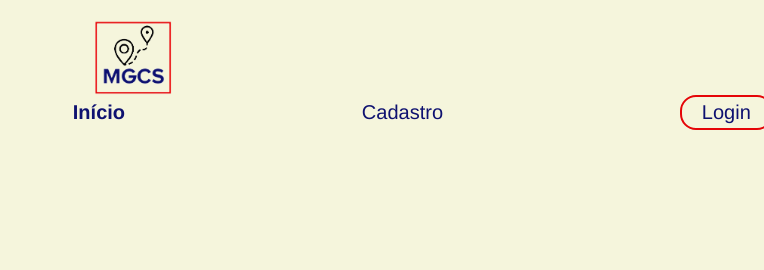
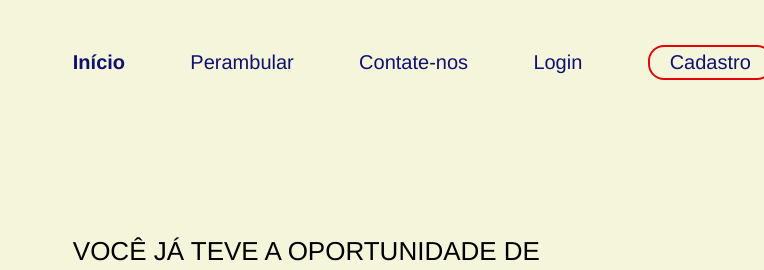
Before and after one commit to maryssilva/projetoIndividual, a plain HTML site: page index.html in a window 1280 px wide. Shown: the top 270 px of the page, 516-1280 px from the left. Drawn offline with Linux system fonts and the light colour scheme; a script that the page names is missing.

Commit message:
Nav atualizada

```diff
--- a/index.html
+++ b/index.html
@@ -18,16 +18,21 @@
         </div>
         <div class="banner2">
             <div class="container">
-                <a href="index.html"><img class="logo" src="img/semslogan.png"></a>
                 <ul class="navbar">
                     <li class="agora">
                         <a href="index.html">Início</a>
                     </li>
                     <li>
-                        <a href="cadastro.html">Cadastro</a>
+                        <a href="perambular.html">Perambular</a>
+                    </li>
+                    <li>
+                        <a href="contato.html">Contate-nos</a>
+                    </li>
+                    <li>
+                        <a href="login.html">Login</a>
                     </li>
                     <li class="borda">
-                        <a href="login.html">Login</a>
+                        <a href="cadastro.html">Cadastro</a>
                     </li>
                 </ul>
                 <div class="texto">
```
